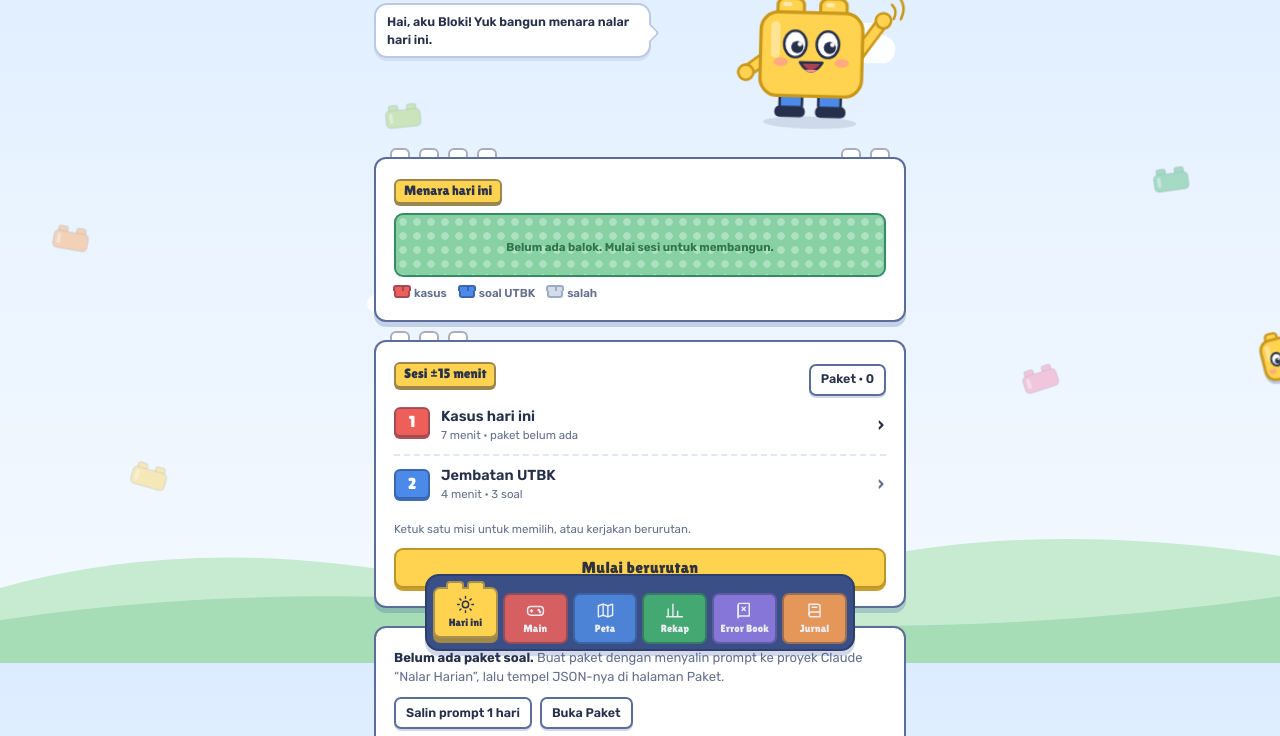
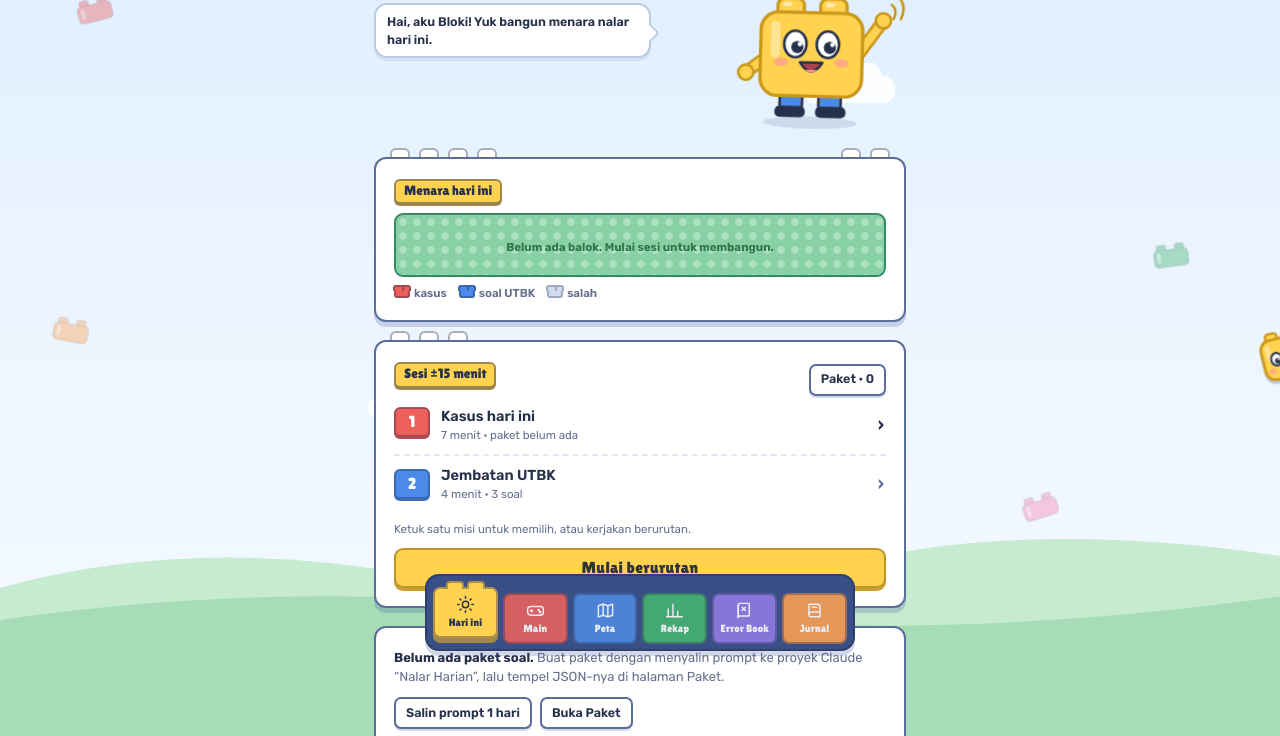
Before and after one commit to faiqdk07-tech/logic-games, a plain HTML site: page index.html in a window 1280 px wide. Shown: the part 137-873 px from the top of the page. Drawn offline with Linux system fonts and the light colour scheme.

Commit message:
Perbaiki tampilan bawah: latar tidak bolong & tab bar tidak menutupi kartu
Co-Authored-By: Claude Opus 5.5 <noreply@anthropic.com>
Claude-Session: https://claude.ai/code/session_01RFhfEFaaFixQN8XaouaRcg

```diff
--- a/index.html
+++ b/index.html
@@ -23,7 +23,7 @@ body{font:14.5px/1.5 "Rubik",-apple-system,"Segoe UI",Roboto,sans-serif;color:va
   background-color:var(--base);
   background-image:radial-gradient(circle at 11px 10px,var(--stud-hi) 0 4.5px,transparent 5px),radial-gradient(circle at 12px 12px,var(--stud-lo) 0 6px,transparent 6.5px);
   background-size:24px 24px;background-attachment:fixed;
-  padding:calc(env(safe-area-inset-top) + 8px) 0 calc(env(safe-area-inset-bottom) + 104px)}
+  padding:calc(env(safe-area-inset-top) + 8px) 0 calc(env(safe-area-inset-bottom) + 128px)}
 .bg{display:none}
 button,input,textarea,select{font:inherit;color:inherit}
 button{cursor:pointer;border:0;background:none;-webkit-tap-highlight-color:transparent}
@@ -231,11 +231,15 @@ pre.pv{white-space:pre-wrap;font-size:11.5px;line-height:1.4;max-height:220px;ov
 :root{color-scheme:light}
 body{background:linear-gradient(180deg,#dcecff 0%,#eaf4ff 45%,#f4f9ff 100%) fixed!important;background-image:none}
 body{background:linear-gradient(180deg,#dcecff 0%,#eaf4ff 45%,#f4f9ff 100%) fixed}
-.scene{position:fixed;inset:0;z-index:-1;overflow:hidden;pointer-events:none}
+.scene{position:fixed;inset:0 0 -200px 0;z-index:-1;overflow:hidden;pointer-events:none}
+/* latar dipanjangkan 200px ke bawah layar + diberi tanah hijau, supaya saat toolbar Safari menyusut
+   atau halaman memantul tidak muncul pita kosong di bawah bukit */
+.scene::after{content:'';position:absolute;left:0;right:0;bottom:0;height:201px;background:#a6dcb6}
+html{overscroll-behavior-y:none}
 .scene .cloud{position:absolute;opacity:.9}
 .scene .fbrick{position:absolute;width:38px;opacity:.55;transform:rotate(var(--r));animation:float 7s ease-in-out infinite}
 @keyframes float{50%{transform:rotate(var(--r)) translateY(-10px)}}
-.scene .hills{position:absolute;left:0;right:0;bottom:0;width:100%;height:150px}
+.scene .hills{position:absolute;left:0;right:0;bottom:200px;width:100%;height:150px}
 .hero{position:relative;display:flex;align-items:flex-end;justify-content:space-between;gap:6px;min-height:168px;margin:-6px 0 10px}
 .hero .masc{width:178px;height:178px;flex:none;margin-right:-10px;animation:hop 3.2s ease-in-out infinite;transform-origin:50% 100%}
 @keyframes hop{0%,100%{transform:none}45%{transform:translateY(-6px) rotate(-1.5deg)}55%{transform:translateY(-6px) rotate(1.5deg)}}
```
